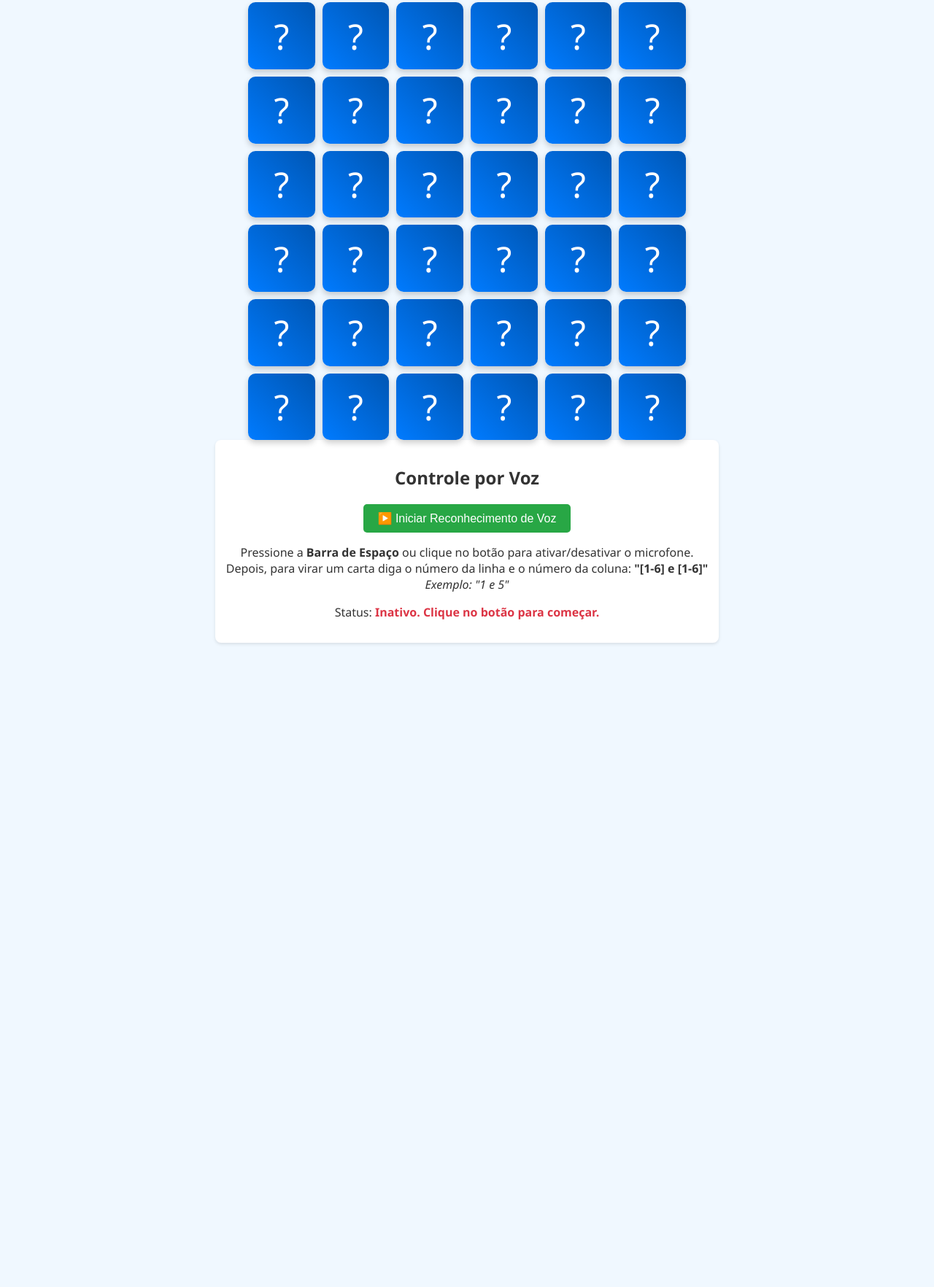
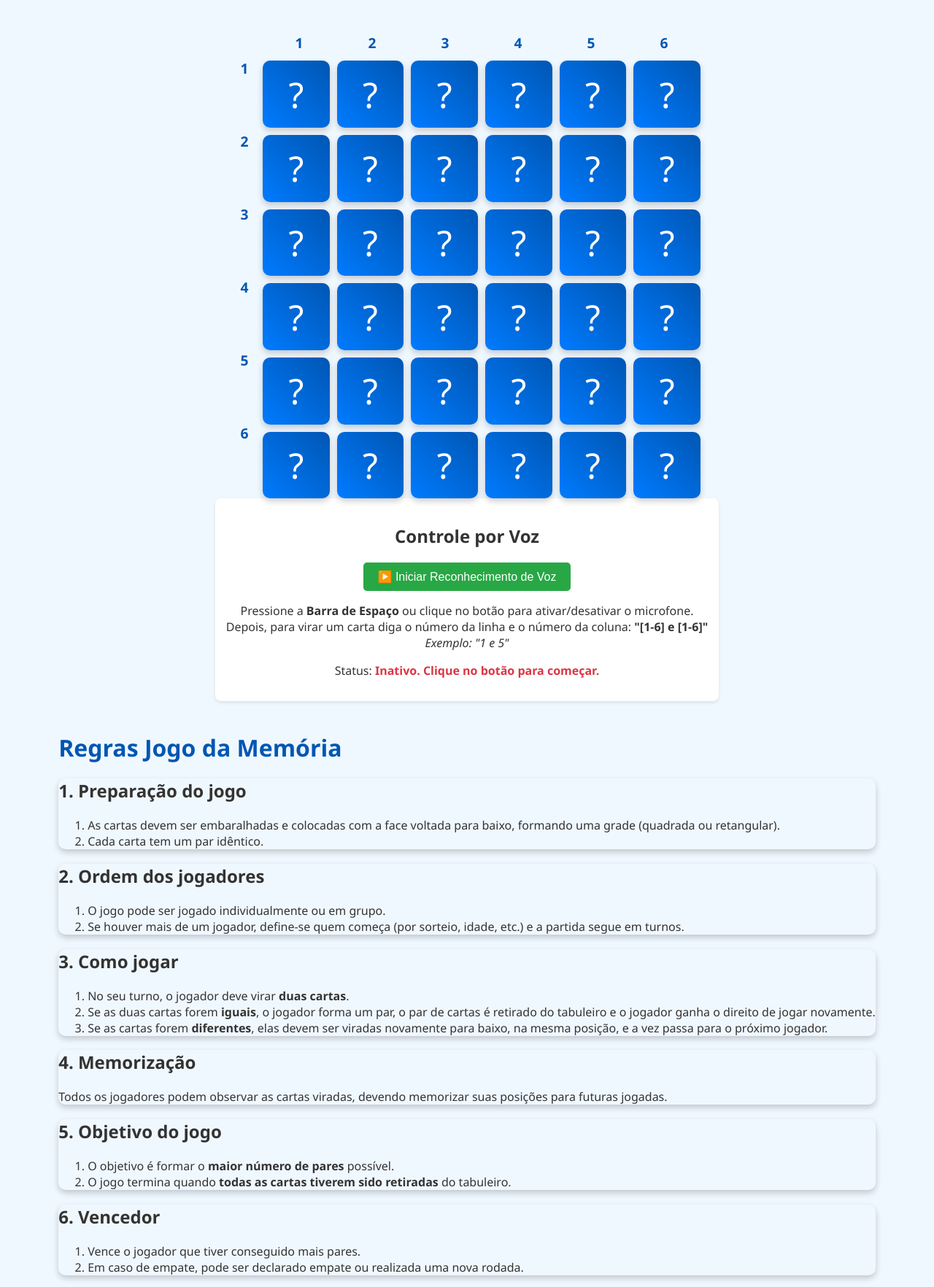
Before and after one commit to leoserrao/jogo-memoria-pcd, a plain HTML site: page index.html in a window 1280 px wide. Shown: the part 287-2051 px from the top of the page at 73% size. Before the commit the page ends 1188 px from the top, so only its background shows below. Drawn offline with Linux system fonts and the light colour scheme.

Commit message:
Jogo funcional

```diff
--- a/index.html
+++ b/index.html
@@ -16,8 +16,26 @@
         <button id="restart-button">Reiniciar Jogo</button>
     </div>
 
-    <div id="game-board" class="game-board">
-        <!-- As cartas serão geradas pelo JavaScript aqui -->
+    <div class="board-container">
+        <div class="board-labels-top">
+            <div class="board-label">1</div>
+            <div class="board-label">2</div>
+            <div class="board-label">3</div>
+            <div class="board-label">4</div>
+            <div class="board-label">5</div>
+            <div class="board-label">6</div>
+        </div>
+        <div class="board-labels-left">
+            <div class="board-label">1</div>
+            <div class="board-label">2</div>
+            <div class="board-label">3</div>
+            <div class="board-label">4</div>
+            <div class="board-label">5</div>
+            <div class="board-label">6</div>
+        </div>
+        <div id="game-board" class="game-board">
+            <!-- As cartas serão geradas pelo JavaScript aqui -->
+        </div>
     </div>
 
     <div class="voice-controls">
@@ -33,6 +51,55 @@
         <p>Status: <span id="voice-status">Inativo. Clique no botão para começar.</span></p>
     </div>
 
+    <div class="regras">
+        <h1>Regras Jogo da Memória</h1>
+        <section class="card" aria-labelledby="preparacao">
+        <h2 id="preparacao">1. Preparação do jogo</h2>
+        <ol>
+          <li>As cartas devem ser embaralhadas e colocadas com a face voltada para baixo, formando uma grade (quadrada ou retangular).</li>
+          <li>Cada carta tem um par idêntico.</li>
+        </ol>
+      </section>
+
+      <section class="card" aria-labelledby="ordem" style="margin-top:12px">
+        <h2 id="ordem">2. Ordem dos jogadores</h2>
+        <ol>
+          <li>O jogo pode ser jogado individualmente ou em grupo.</li>
+          <li>Se houver mais de um jogador, define-se quem começa (por sorteio, idade, etc.) e a partida segue em turnos.</li>
+        </ol>
+      </section>
+
+      <section class="card" aria-labelledby="como" style="margin-top:12px">
+        <h2 id="como">3. Como jogar</h2>
+        <ol>
+          <li>No seu turno, o jogador deve virar <strong>duas cartas</strong>.</li>
+          <li>Se as duas cartas forem <strong>iguais</strong>, o jogador forma um par, o par de cartas é retirado do tabuleiro e o jogador ganha o direito de jogar novamente.</li>
+          <li>Se as cartas forem <strong>diferentes</strong>, elas devem ser viradas novamente para baixo, na mesma posição, e a vez passa para o próximo jogador.</li>
+        </ol>
+      </section>
+
+      <section class="card" aria-labelledby="memoria" style="margin-top:12px">
+        <h2 id="memoria">4. Memorização</h2>
+        <p>Todos os jogadores podem observar as cartas viradas, devendo memorizar suas posições para futuras jogadas.</p>
+      </section>
+
+      <section class="card" aria-labelledby="objetivo" style="margin-top:12px">
+        <h2 id="objetivo">5. Objetivo do jogo</h2>
+        <ol>
+          <li>O objetivo é formar o <strong>maior número de pares</strong> possível.</li>
+          <li>O jogo termina quando <strong>todas as cartas tiverem sido retiradas</strong> do tabuleiro.</li>
+        </ol>
+      </section>
+
+      <section class="card" aria-labelledby="vencedor" style="margin-top:12px">
+        <h2 id="vencedor">6. Vencedor</h2>
+        <ol>
+          <li>Vence o jogador que tiver conseguido mais pares.</li>
+          <li>Em caso de empate, pode ser declarado empate ou realizada uma nova rodada.</li>
+        </ol>
+      </section>
+    </div>
+
     <script src="script.js"></script>
 </body>
 </html>
--- a/script.js
+++ b/script.js
@@ -98,11 +98,25 @@ document.addEventListener('DOMContentLoaded', () => {
 
     function flipCard() {
         if (lockBoard) return;
-        if (this === cardsChosen[0]) return;
+        if (this.classList.contains('matched')) return;
+
+        const cardId = this.getAttribute('data-id');
+
+        if (cardsChosenIds.length === 1 && cardsChosenIds[0] === cardId) {
+            this.classList.remove('flipped');
+            cardsChosen = [];
+            cardsChosenIds = [];
+            return;
+        }
+
+        if (this.classList.contains('flipped')) {
+            return;
+        }
+
         this.classList.add('flipped');
-        const cardId = this.getAttribute('data-id');
         cardsChosen.push(cardArray[cardId]);
         cardsChosenIds.push(cardId);
+
         if (cardsChosen.length === 2) {
             lockBoard = true;
             setTimeout(checkForMatch, 500);
--- a/style.css
+++ b/style.css
@@ -14,6 +14,11 @@ h1 {
     color: #0056b3;
 }
 
+.board-container {
+    position: relative;
+    margin-top: 40px;
+}
+
 .game-board {
     display: grid;
     grid-template-columns: repeat(6, 1fr);
@@ -21,6 +26,7 @@ h1 {
     width: 600px;
     height: 600px;
     perspective: 1000px; /* Para o efeito 3D da virada */
+    margin-left: 40px; /* Espaço para os números da linha */
 }
 
 .card {
@@ -70,7 +76,6 @@ h1 {
 /* Estilo para cartas que já formaram par */
 .card.matched {
     transform: rotateY(180deg);
-    opacity: 0.5;
     cursor: default;
 }
 
@@ -107,13 +112,57 @@ h1 {
     color: #28a745;
 }
 
+.board-labels-top {
+    display: flex;
+    justify-content: space-around;
+    width: 600px;
+    margin-left: 40px; /* Alinhar com o tabuleiro */
+    margin-bottom: 10px;
+}
+
+.board-labels-left {
+    position: absolute;
+    top: 0;
+    left: 0;
+    height: 600px;
+    display: flex;
+    flex-direction: column;
+    justify-content: space-around;
+}
+
+.board-label {
+    width: 30px;
+    height: 30px;
+    display: flex;
+    align-items: center;
+    justify-content: center;
+    font-weight: bold;
+    font-size: 1.2rem;
+    color: #0056b3;
+}
+
 /* Responsividade para telas menores */
 @media (max-width: 700px) {
+    .board-container {
+        width: 95vw;
+    }
+
     .game-board {
-        width: 95vw;
-        height: 95vw;
+        width: calc(95vw - 40px);
+        height: calc(95vw - 40px);
+        margin-left: 40px;
         grid-gap: 5px;
     }
+
+    .board-labels-top {
+        width: calc(95vw - 40px);
+        margin-left: 40px;
+    }
+
+    .board-labels-left {
+        height: calc(95vw - 40px);
+    }
+
     h1 {
         font-size: 1.5rem;
     }
```
